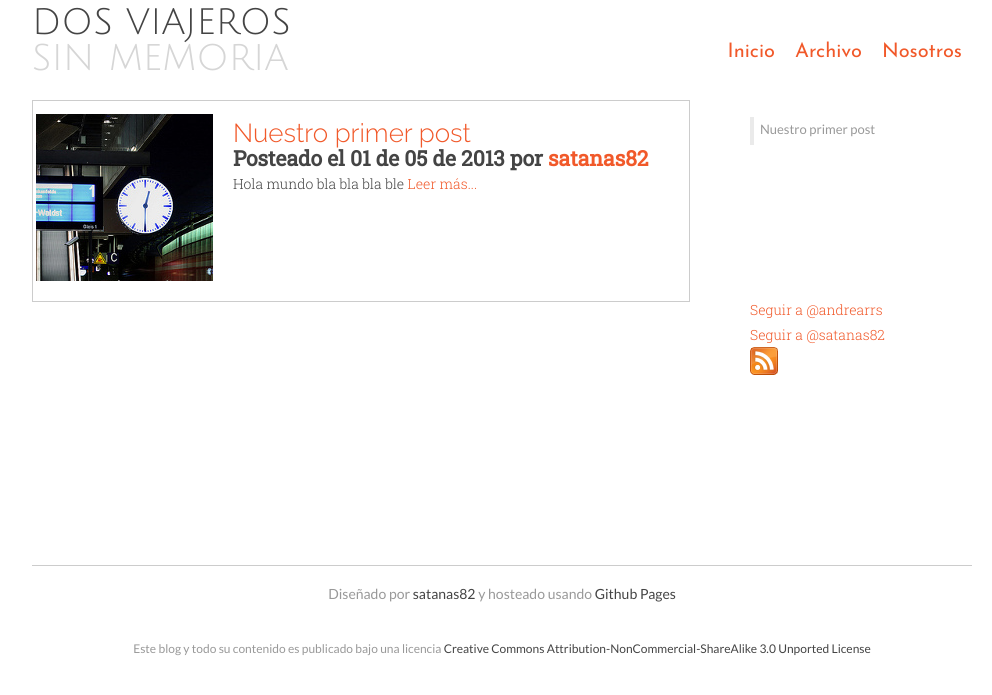
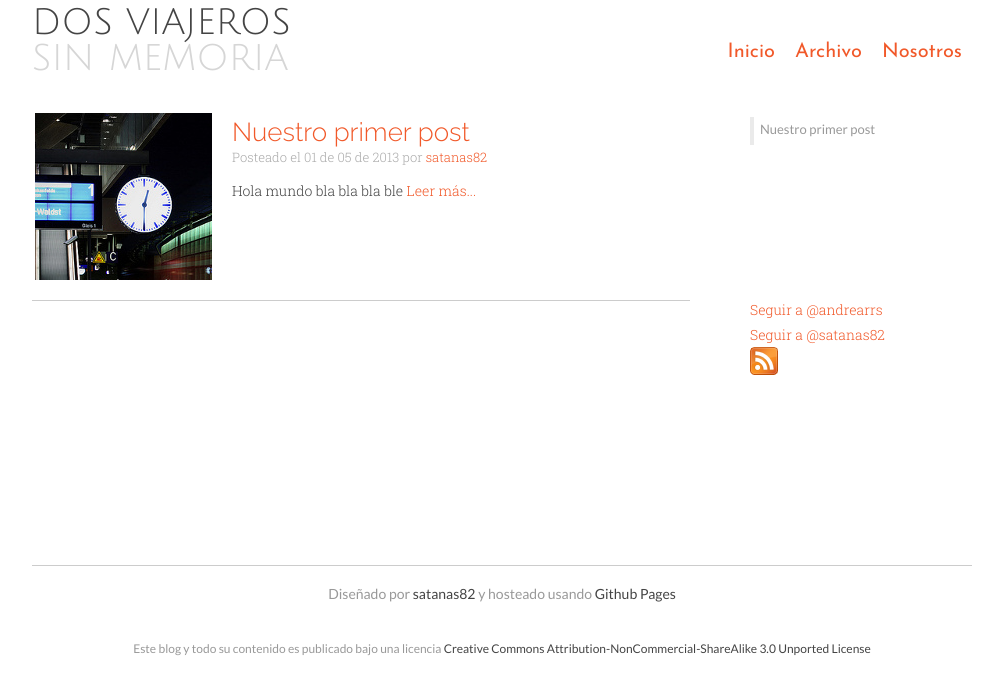
Before and after one commit to satanas/dosviajeros, a Jekyll site: the page built from index.html, in a window 1280 px wide. Shown: the top 695 px of the page, without its empty margins (138-1130 px from the left). Built offline with Jekyll 4.4.1, drawn with Linux system fonts in a browser that asks for light colours; Markdown is read by kramdown in place of the engine named in the settings; comment, search, counter and statistics services are not loaded.

Commit message:
Unified h2 tag. Fixed border of post excerpt

```diff
--- a/stylesheets/style.css
+++ b/stylesheets/style.css
@@ -106,7 +106,7 @@ label.image-description {
     float: right;
 }
 
-#post h2 {
+h2 {
     font-weight: 300;
     font-size: 13px;
     margin-bottom: 8px;
@@ -128,7 +128,7 @@ label.image-description {
 
 .post-excerpt {
     padding-bottom: 20px;
-    border: 1px solid #ccc;
+    border-bottom: 1px solid #ccc;
 }
 
 .post-excerpt .featured-thumbnail {
```
